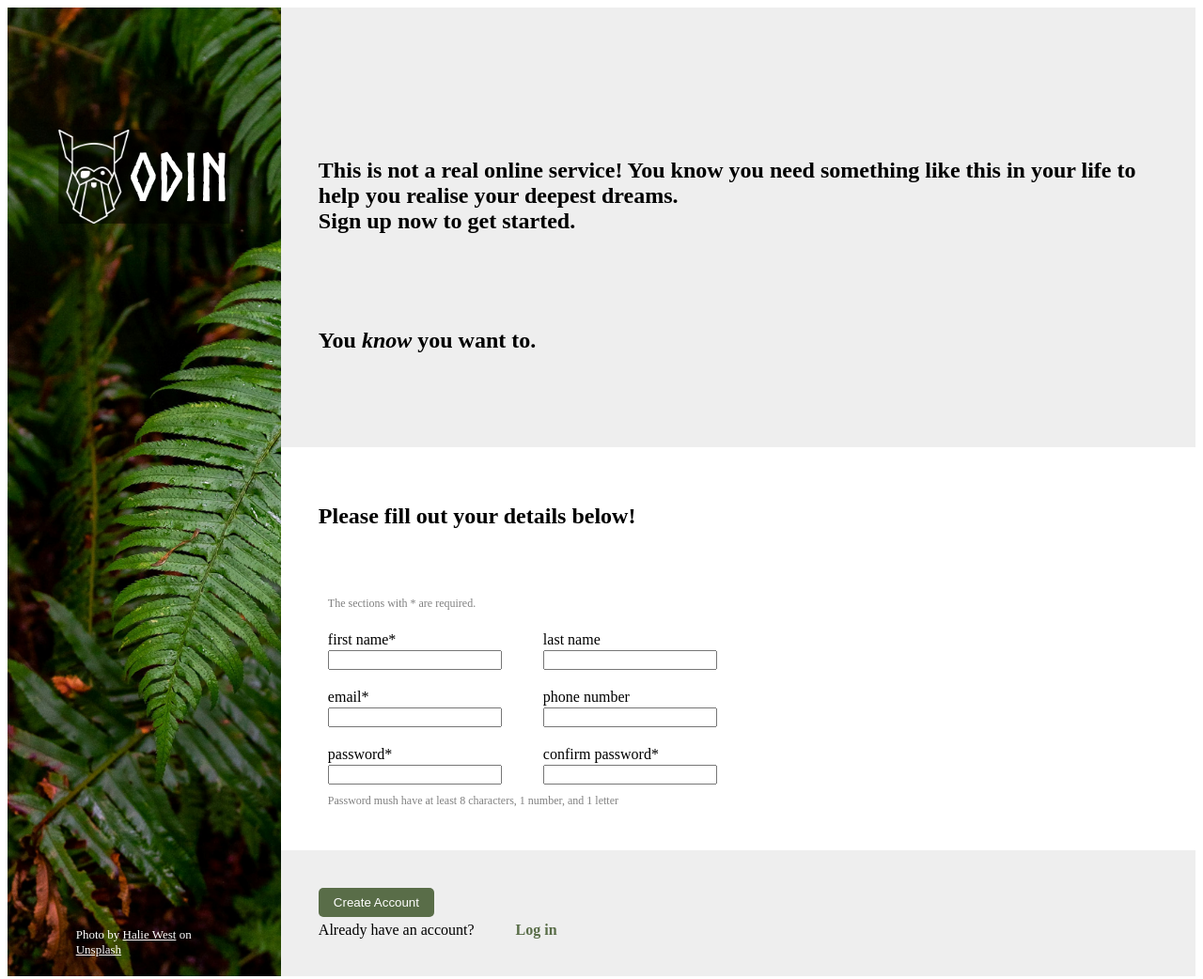
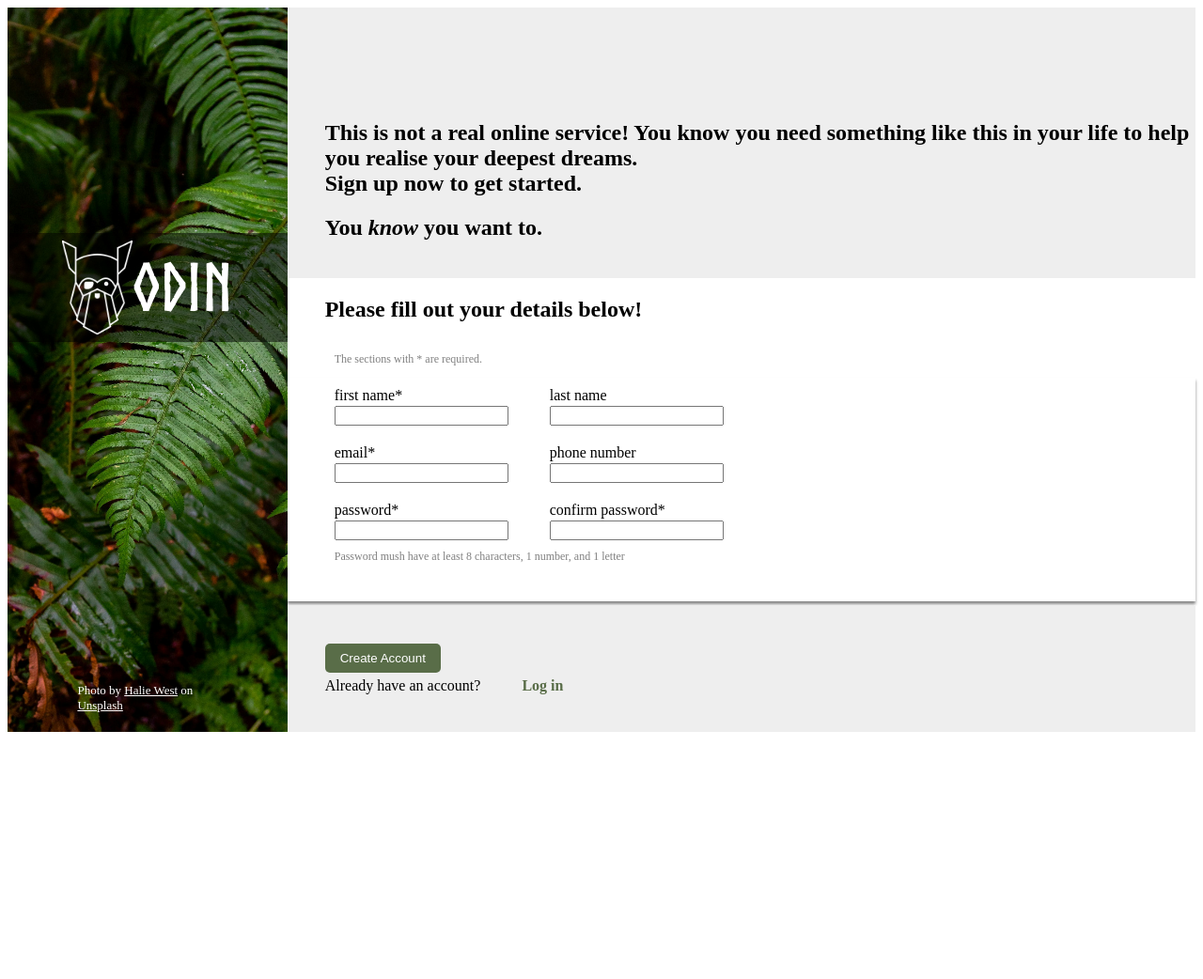
Before and after one commit to meltingseaweed/project-sign-up-form, a plain HTML site: page index.html in a window 1280 px wide. Shown: the whole page at 94% size. After the commit the page ends 800 px from the top, so only its background shows below. Drawn offline with Linux system fonts and the light colour scheme.

Commit message:
Style: Add box shadow, increase length of "Odin" text background
Use flex and relative position for "Odin" text and
logo. Increase length and height of transparent
background.
Add box shadow. Previuos mistake of adding ","
between values of the box-shadow command.

```diff
--- a/index.html
+++ b/index.html
@@ -13,8 +13,10 @@
             <img src="img/odin-lined.png" width="75px" height="100px" ="An outline of the ODIN logo colored in white">
             <span>Odin</span>
         </div>
-        <span class="reference">Photo by <a href="https://unsplash.com/@haliewestphoto?utm_source=unsplash&utm_medium=referral&utm_content=creditCopyText">Halie West</a> on <a href="https://unsplash.com/photos/green-leaf-plant-in-close-up-photography-25xggax4bSA?utm_source=unsplash&utm_medium=referral&utm_content=creditCopyText">Unsplash</a>
-        </span>
+        <div>
+            <span class="reference">Photo by <a href="https://unsplash.com/@haliewestphoto?utm_source=unsplash&utm_medium=referral&utm_content=creditCopyText">Halie West</a> on <a href="https://unsplash.com/photos/green-leaf-plant-in-close-up-photography-25xggax4bSA?utm_source=unsplash&utm_medium=referral&utm_content=creditCopyText">Unsplash</a>
+            </span>
+        </div>
     </div>
 
     <div class="right">
--- a/styles.css
+++ b/styles.css
@@ -28,19 +28,18 @@ a {
 }
 
 .right h2 {
-    padding: 40px;
+    padding-left: 40px;
 }
 
 .header {
     background-color: #eee;
-    padding-bottom: 40px;
+    padding-bottom: 20px;
     padding-top: 100px;
 }
 .form-section {
     display: flex;
     flex-direction: column;
     background-color: #fff;
-    /* padding-bottom: 30px; */
 }
 
 .signup-form {
@@ -48,7 +47,6 @@ a {
     display: flex;
     flex-direction: column;
     gap: 5px;
-    /* padding-bottom: 30px; */
 }
 .form-left,
 .form-right {
@@ -62,7 +60,6 @@ a {
 .row-3 {
     padding: 30px 0px 10px 50px;
     position: relative;
-
 }
 
 .row-4,
@@ -82,8 +79,8 @@ a {
 }
 
 .form-upper {
-    box-shadow: 5px, 5px, 10px, black;
-    padding-bottom: 40px;
+padding-bottom: 40px;
+box-shadow: 0px 3px 3px rgb(134, 134, 134);
 }
 
 .form-lower {
@@ -119,27 +116,19 @@ a {
     margin: 0px;
 }
 
-
  .left .company-title {
     background-color: #00000080;
     color: #fff;
     font-family: "Norsebold";
     font-size: 70px;
     display: flex;
+    width: 100%;
+    height: 15%;
     justify-content: center;
     align-items: center;
-    position: absolute;
-    top: 130px;
-    left: 50%;
-    transform: translate(-50%);
+    position: relative;
+    top: 30vh;
  }
- .left .company-title span {
-
- }
-
- /* .left img {
-    position: absolute;
- } */
 
 .reference {
     position: absolute;
```
